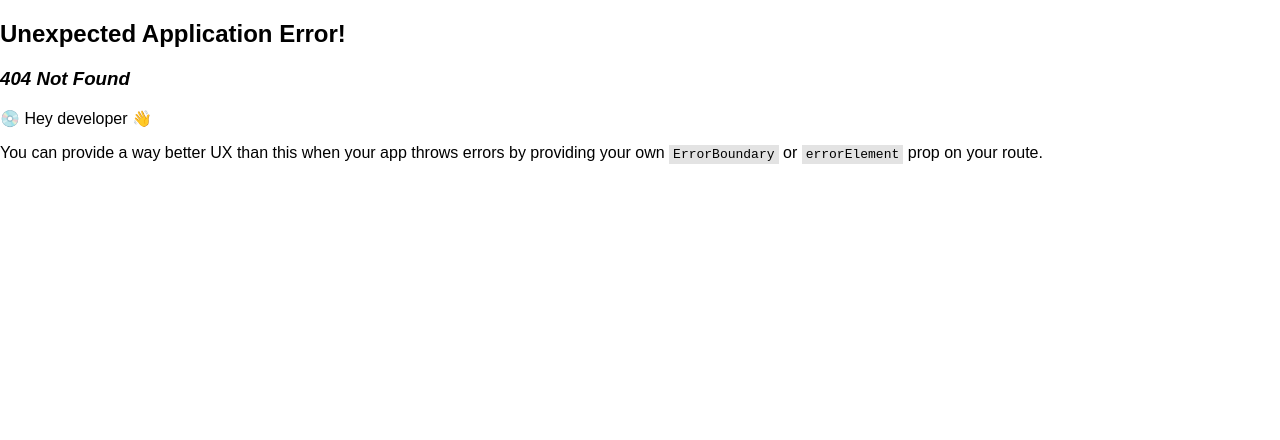
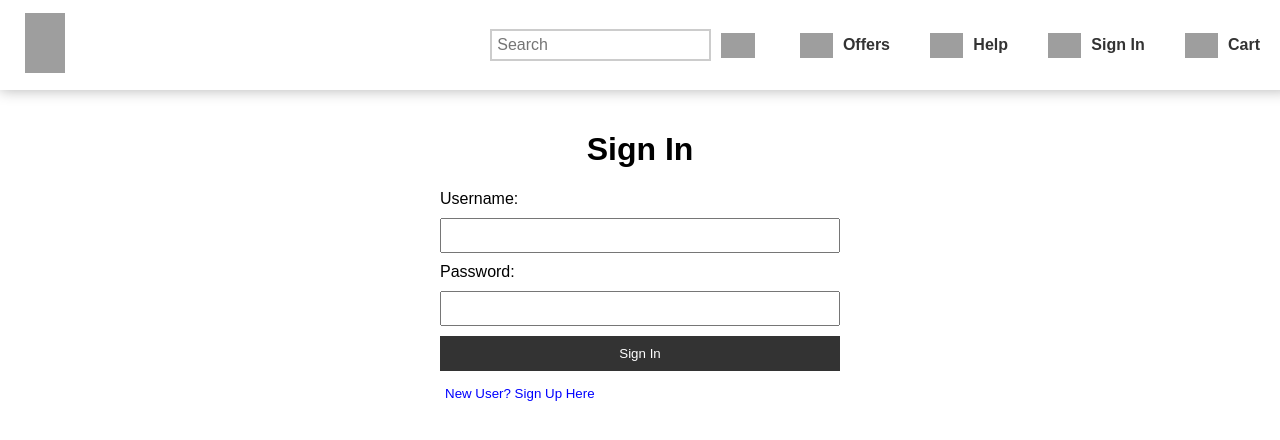
Before and after one commit to KAMAL20201/swiggyclone, a React (Create React App) app: page /signin in a window 1280 px wide. Before the commit this address had no page. Shown: the top 440 px of the page. Built offline with nearby package versions, Linux system fonts and the light colour scheme; grey boxes are pictures that could not be loaded.

Commit message:
Added sign in

```diff
--- a/src/App.js
+++ b/src/App.js
@@ -9,6 +9,7 @@ import "./App.css";
 
 function App() {
   const [inputData, setInputData] = useState("");
+
   const [restaurantdata, setRestaurantdata] = useState([]);
 
   useEffect(() => {
@@ -21,6 +22,7 @@ function App() {
     );
     const json = await data.json();
     setRestaurantdata(json?.data?.cards[2]?.data?.data?.cards);
+
   }
 
   const inputHandler = (data) => {
@@ -34,7 +36,7 @@ function App() {
 
       <div className="App">
         <Header getInputData={inputHandler} />
-        <Content newRestaurantData={restaurantdata} newInputData={inputData} />,
+        <Content  newRestaurantData={restaurantdata} newInputData={inputData} />,
         <Footer />
       </div>
 
--- a/src/components/Content/Content.js
+++ b/src/components/Content/Content.js
@@ -4,7 +4,7 @@ import styled from "styled-components";
 import { Link } from "react-router-dom";
 import useOnline from "../myHooks/useOnline";
 function Content(props) {
-  const { newRestaurantData, newInputData } = props;
+  const {  newRestaurantData, newInputData } = props;
 
   const [filterdata, setFilterData] = useState(newRestaurantData);
 
@@ -28,6 +28,10 @@ function Content(props) {
   if (filterdata.length === 0) return <h1>No Restaurant Found</h1>;
   return (
     <Container>
+    <SortsFilter>
+    <RestLength>{newRestaurantData.length} Restaurants</RestLength>
+    </SortsFilter>
+
       {filterdata.map((restaurant) => {
         return (
           <Link to={"restaurant/"+restaurant.data.id} key={restaurant.data.id}>
@@ -40,6 +44,19 @@ function Content(props) {
 }
 
 export default Content;
+
+const RestLength=styled.div`
+font-size:24px;
+padding:10px;
+font-weight:700;
+
+`
+const SortsFilter=styled.div`
+  display:flex;
+  width:100%;
+  height:50px;
+`;
+
 
 const Container = styled.div`
   display: flex;
--- a/src/components/Header/Header.js
+++ b/src/components/Header/Header.js
@@ -1,15 +1,26 @@
 import React, { useState } from "react";
 import styled from "styled-components";
 import { Link } from "react-router-dom";
+import SignIn from "./SignIn";
 
 function Header(props) {
   const [query, setQuery] = useState("");
+  const [isSidebarOpen, setIsSidebarOpen] = useState(false);
+
+  const toggleSidebar = () => {
+    setIsSidebarOpen(!isSidebarOpen);
+  };
+
+  const closeSidebar = () => {
+    setIsSidebarOpen(false);
+  };
 
   function handleInputChange(event) {
     const query = event.target.value.toLowerCase();
     setQuery(query);
     props.getInputData(query);
   }
+
 
   return (
     <Top>
@@ -41,7 +52,7 @@ function Header(props) {
           <span className="offers-text">Offers</span>
         </Link>
 
-        <Link to="/help" >
+        <Link to="/help">
           <img
             alt="logo"
             src="https://img.freepik.com/free-icon/question_318-933114.jpg?size=338&ext=jpg&uid=R15594633&ga=GA1.1.1185902625.1677912760&semt=sph"
@@ -50,7 +61,7 @@ function Header(props) {
           <span className="offers-text">Help</span>
         </Link>
 
-        <Link to="/" >
+        <Link to="/signin">
           <img
             alt="logo"
             src="https://img.freepik.com/free-icon/user_318-932533.jpg?size=338&ext=jpg&uid=R15594633&ga=GA1.2.1185902625.1677912760&semt=sph"
@@ -67,7 +78,6 @@ function Header(props) {
           />{" "}
           <span className="offers-text">Cart</span>
         </Link>
-
 
       </Right>
     </Top>
--- a/src/components/Header/Help.js
+++ b/src/components/Header/Help.js
@@ -1,13 +1,72 @@
 import React from 'react'
+import styled from 'styled-components'
 import Header from './Header'
 
 function Help() {
   return (
-    <div>
+    <>
         <Header/>
-      <h1>Help</h1>
-    </div>
+
+      <Container>
+      <Head>
+       <h1>
+       Help & Support
+       </h1>
+      <h4>Let's take a step ahead and help you better.</h4>
+      </Head>
+      <MainContent>
+        <List>
+        <li>Help With Orders</li>
+        <li>General Issues</li>
+        <li>Partner Onboarding</li>
+        <li>Legal, Terms & Conditions</li>
+        <li>FAQs</li>
+        </List>
+      </MainContent>
+      </Container>
+    </>
   )
 }
 
 export default Help
+
+const List=styled.div`
+width:20%;
+height:100%;
+background:rgb(237, 237, 235);
+display:flex;
+flex-direction:column;
+li{
+  font-size:16px;
+  list-style-type:none;
+  margin-left:20px;
+  margin-top:30px;
+  padding:10px;
+}
+`;
+const Container=styled.div`
+background:#37718e;
+width:100%;
+height:100%;
+`;
+const Head=styled.div`
+h1{
+  color:white;
+  padding:50px 0px 0px 50px;
+  margin:0px;
+}
+h4{
+  color:white;
+  font-weight:200;
+  padding:0px 0px 20px 50px;
+}
+`;
+
+const MainContent=styled.div`
+background-color:white;
+margin-left:50px;
+
+width:100%;
+height:500px;
+
+`;
--- /dev/null
+++ b/src/components/Header/SignIn.js
@@ -0,0 +1,118 @@
+import React, { useState } from 'react';
+
+import styled from 'styled-components';
+import Header from './Header';
+
+const SignIn = () => {
+
+  const [username, setUsername] = useState('');
+  const [password, setPassword] = useState('');
+  const [isSignUp, setIsSignUp] = useState(false);
+  const [message, setMessage] = useState('');
+
+  const handleUsernameChange = (e) => {
+    setUsername(e.target.value);
+  };
+
+  const handlePasswordChange = (e) => {
+    setPassword(e.target.value);
+  };
+
+  const handleSubmit = (e) => {
+    e.preventDefault();
+
+    if (isSignUp) {
+      // Sign up - store username and password in localStorage
+      localStorage.setItem(username, password);
+      setMessage('Sign up successful');
+
+    } else {
+      // Sign in - check if entered username and password match any stored credentials
+      const storedPassword = localStorage.getItem(username);
+
+      if (storedPassword === password) {
+        // Username and password match, redirect to home page
+        setMessage('Sign in successful');
+        // Perform the desired action to navigate to the home page
+
+      } else {
+        // Username and password do not match
+        setMessage('Invalid credentials');
+      }
+    }
+  };
+
+  const handleToggleSignUp = () => {
+    setIsSignUp(!isSignUp);
+  };
+
+  return (
+    <>
+    <Header/>
+    <Container>
+      <Title>{isSignUp ? 'Sign Up' : 'Sign In'}</Title>
+      <Form onSubmit={handleSubmit}>
+        <Label htmlFor="username">Username:</Label>
+        <Input type="text" id="username" value={username} onChange={handleUsernameChange} />
+
+        <Label htmlFor="password">Password:</Label>
+        <Input type="password" id="password" value={password} onChange={handlePasswordChange} />
+
+        <Button type="submit">{isSignUp ? 'Sign Up' : 'Sign In'}</Button>
+      </Form>
+
+      <SwitchButton onClick={handleToggleSignUp}>
+        {isSignUp ? 'Sign In' : 'New User? Sign Up Here'}
+      </SwitchButton>
+      {message && <Message>{message}</Message>}
+    </Container>
+    </>
+  );
+};
+
+export default SignIn;
+
+const Container = styled.div`
+  max-width: 400px;
+  margin: 0 auto;
+  padding: 20px;
+`;
+
+const Title = styled.h1`
+  text-align: center;
+`;
+
+const Form = styled.form`
+  display: flex;
+  flex-direction: column;
+`;
+
+const Label = styled.label`
+  margin-bottom: 10px;
+`;
+
+const Input = styled.input`
+  padding: 8px;
+  margin-bottom: 10px;
+`;
+const Message = styled.p`
+  margin-top: 10px;
+  text-align: center;
+  color: #333;
+`;
+const Button = styled.button`
+  padding: 10px;
+  background-color: #333;
+  color: #fff;
+  border: none;
+  cursor: pointer;
+`;
+
+const SwitchButton = styled.button`
+  margin-top: 10px;
+  padding: 5px;
+  background-color: transparent;
+  border: none;
+  color: blue;
+  cursor: pointer;
+`;
--- a/src/components/Menu/MainFoodMenu.js
+++ b/src/components/Menu/MainFoodMenu.js
@@ -56,7 +56,7 @@ function MainFoodMenu(props) {
                     </>
                   )}
                 </Header>
-                {showMenu === index &&
+                { showMenu === index &&
                   item?.card?.card?.itemCards?.map((fooditem) => {
                     return (
                       <Cards>
--- a/src/index.js
+++ b/src/index.js
@@ -8,6 +8,7 @@ import App from "./App";
 import { createBrowserRouter, RouterProvider } from "react-router-dom";
 import RestaurantMenu from "./components/Menu/RestaurantMenu";
 import NewOffers from "./components/Header/Offers/NewOffers";
+import SignIn from "./components/Header/SignIn";
 const appRoutes = createBrowserRouter([
   {
     path: "/",
@@ -17,6 +18,11 @@ const appRoutes = createBrowserRouter([
   {
     path: "/offers",
     element: <Offers />,
+
+  },
+  {
+    path: "/signin",
+    element: <SignIn />,
 
   },
   {
```
